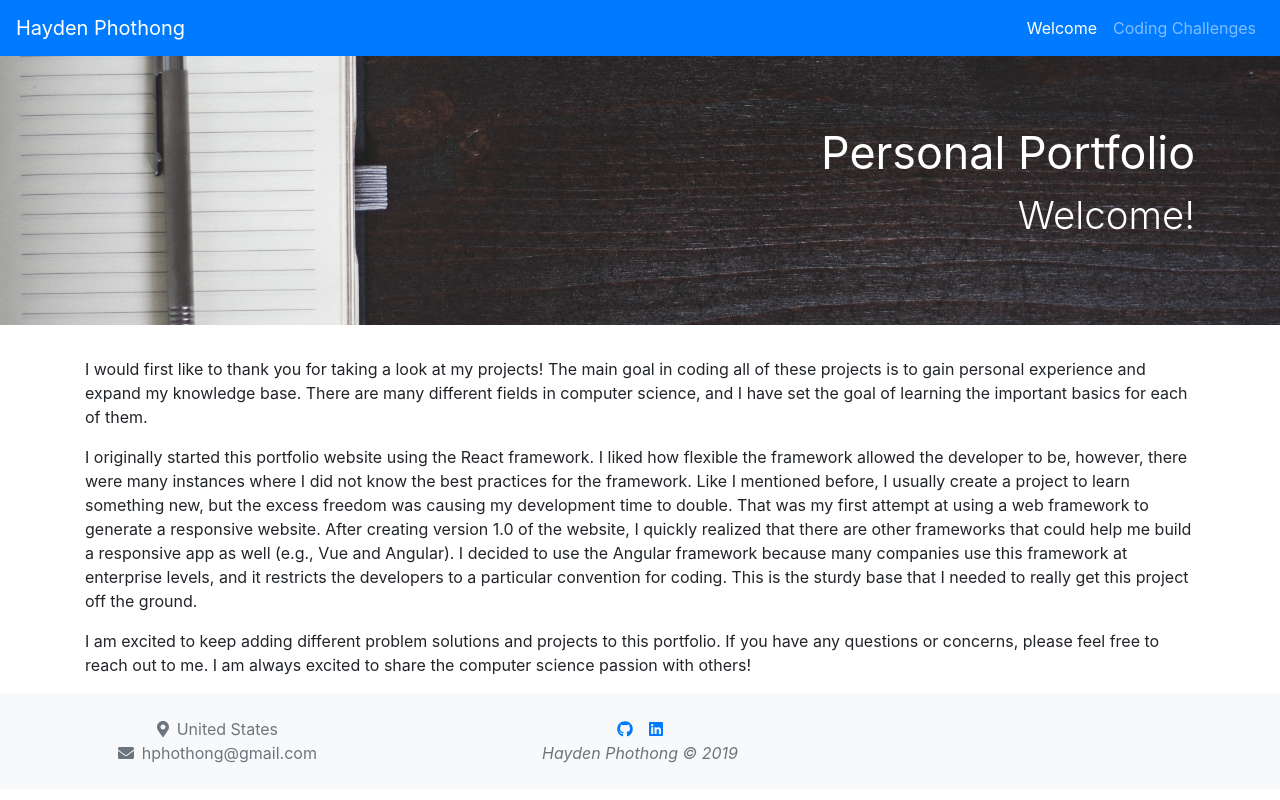
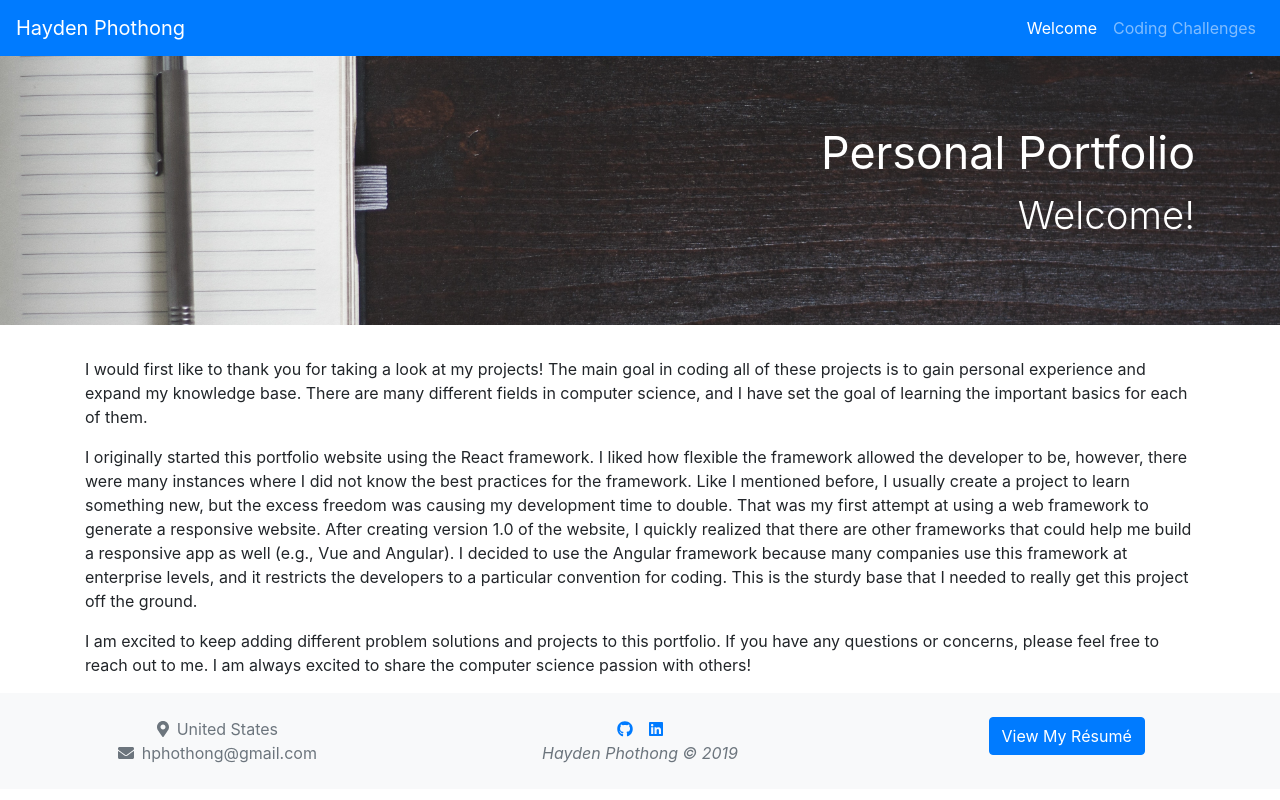
Before and after one commit to hphothong/personal-portfolio-angular, an Angular app: page /welcome in a window 1280 px wide. Built offline with nearby package versions, Linux system fonts and the light colour scheme.

Commit message:
adding resume download button

```diff
--- a/src/app/components/footer/footer.component.html
+++ b/src/app/components/footer/footer.component.html
@@ -22,7 +22,11 @@
         </div>
         <div class="font-italic">Hayden Phothong &copy; 2019</div>
       </div>
-      <div class="col-md-4 col-sm-12"></div>
+      <div class="col-md-4 col-sm-12 text-center">
+        <button class="btn btn-primary " (click)="downloadResume()">
+          View My Résumé
+        </button>
+      </div>
     </div>
   </div>
 </footer>
```
Also changed, not shown: 1 other file (tests, documents, lock files or other folders).
